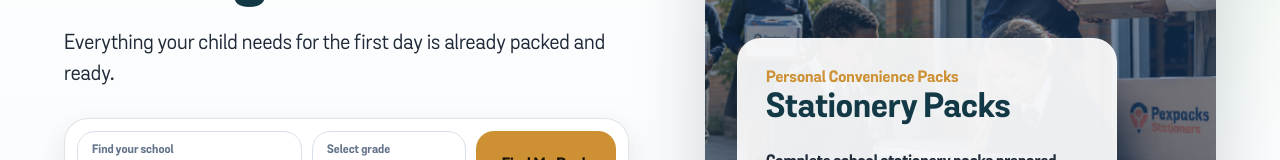
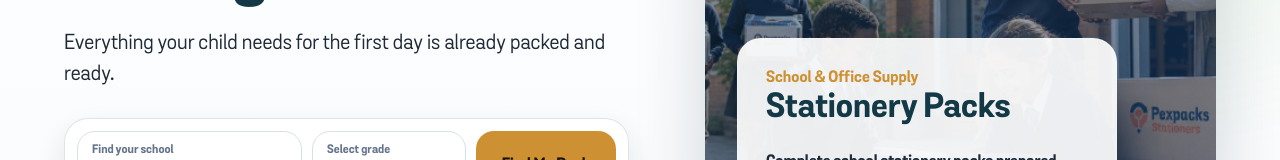
Before and after one commit to mcebisidesigner-spec/pexpacks-supplies, a Next.js app: page / in a window 1280 px wide. Shown: the part 398-558 px from the top of the page. Built offline with nearby package versions, Linux system fonts and the light colour scheme.

Commit message:
Content: Remove legacy convenience reference from hero

```diff
--- a/app/page.tsx
+++ b/app/page.tsx
@@ -57,7 +57,7 @@ export default function HomePage() {
             <div className={styles.productScene}>
               <div className={styles.brandBox}>
                 <div>
-                  <span>Personal Convenience Packs</span>
+                  <span>School & Office Supply</span>
                   <br />
                   <strong>Stationery Packs</strong>
                 </div>
```
